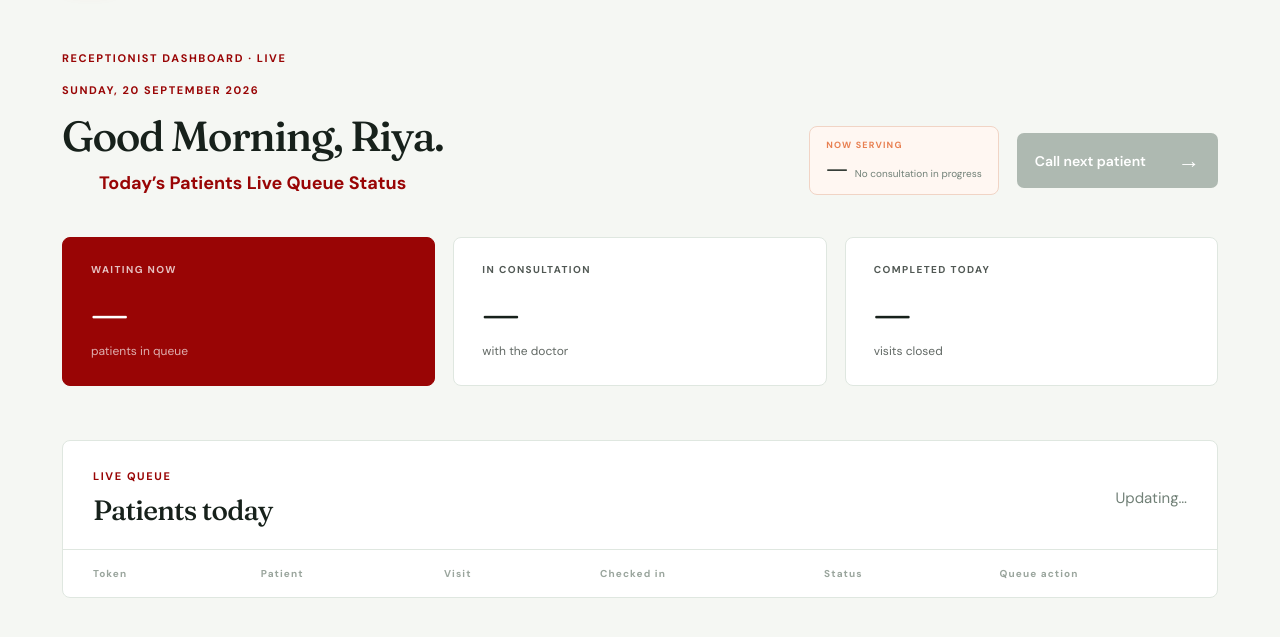
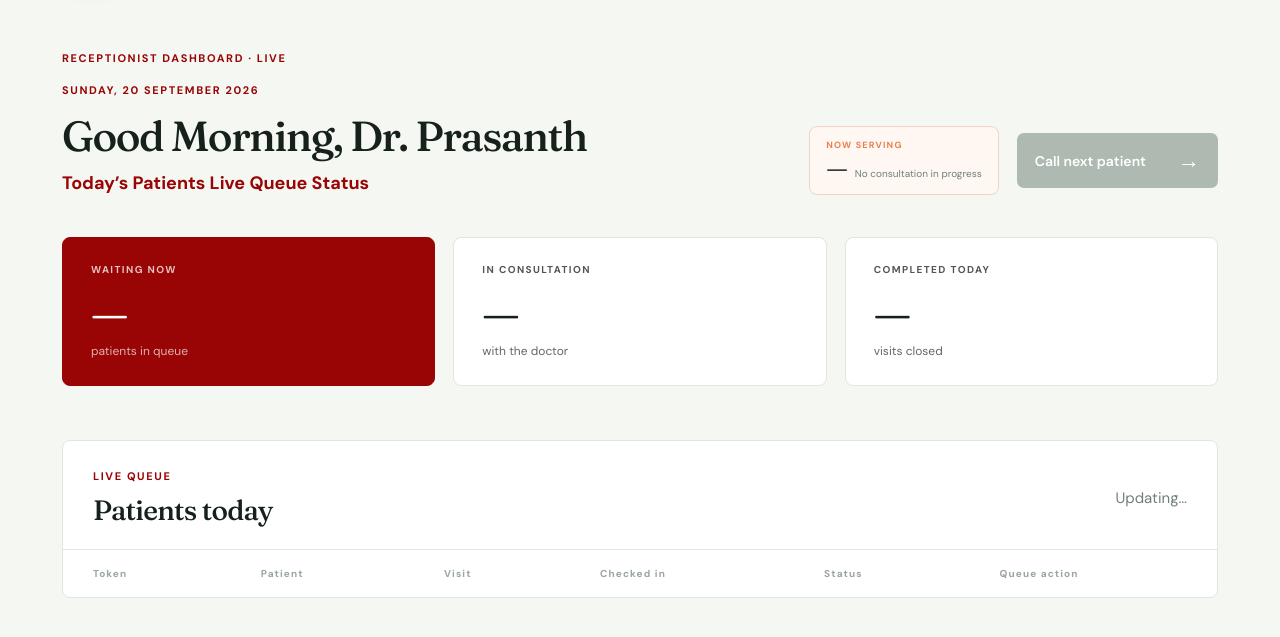
Before and after one commit to prasanthkumarnp73/hosting_free, a website: page frontend/receptionist.html in a window 1280 px wide. Shown: the part 89-726 px from the top of the page. Drawn offline with Linux system fonts and the light colour scheme; no server answers.

Commit message:
save changes

```diff
--- a/frontend/css/style.css
+++ b/frontend/css/style.css
@@ -70,7 +70,7 @@ nav a.active { color: var(--ink); border-color: var(--orange); }
 .dashboard-shell { max-width: 1220px; margin: 0 auto; padding: 58px 32px; }
 .page-intro { display: flex; align-items: end; justify-content: space-between; margin-bottom: 42px; }
 .page-intro h1 { margin: 0 0 8px; font: 500 42px/1 Fraunces, serif; letter-spacing: -1.5px; }
-.consultation-status { margin: 14px 0 0; color: var(--green); font-size: 18px; font-weight: 700; text-align: center; }
+.consultation-status { margin: 14px 0 0; color: var(--green); font-size: 18px; font-weight: 700; text-align: left; }
 .muted { margin: 0; color: var(--muted); line-height: 1.5; }
 .reception-actions { display: flex; align-items: center; gap: 18px; }
 .current-token { min-width: 142px; padding: 12px 16px; border: 1px solid #f1d4c5; border-radius: 8px; background: #fff7f2; }
--- a/frontend/receptionist.html
+++ b/frontend/receptionist.html
@@ -14,7 +14,7 @@
   </header>
   <main class="dashboard-shell">
     <div class="page-intro">
-      <div><p class="eyebrow">RECEPTIONIST DASHBOARD · LIVE</p><p id="current-date" class="eyebrow" aria-live="polite"></p><h1><span id="current-greeting">Good Morning</span>, Riya.</h1><p class="consultation-status">Today’s Patients Live Queue Status</p></div>
+      <div><p class="eyebrow">RECEPTIONIST DASHBOARD · LIVE</p><p id="current-date" class="eyebrow" aria-live="polite"></p><h1><span id="current-greeting">Good Morning</span>, Dr. Prasanth</h1><p class="consultation-status">Today’s Patients Live Queue Status</p></div>
       <div class="reception-actions">
         <div class="current-token"><span>NOW SERVING</span><strong id="current-token">—</strong><small id="current-patient">No consultation in progress</small></div>
         <button id="call-next" class="primary-button compact" disabled>Call next patient <span>→</span></button>
```
